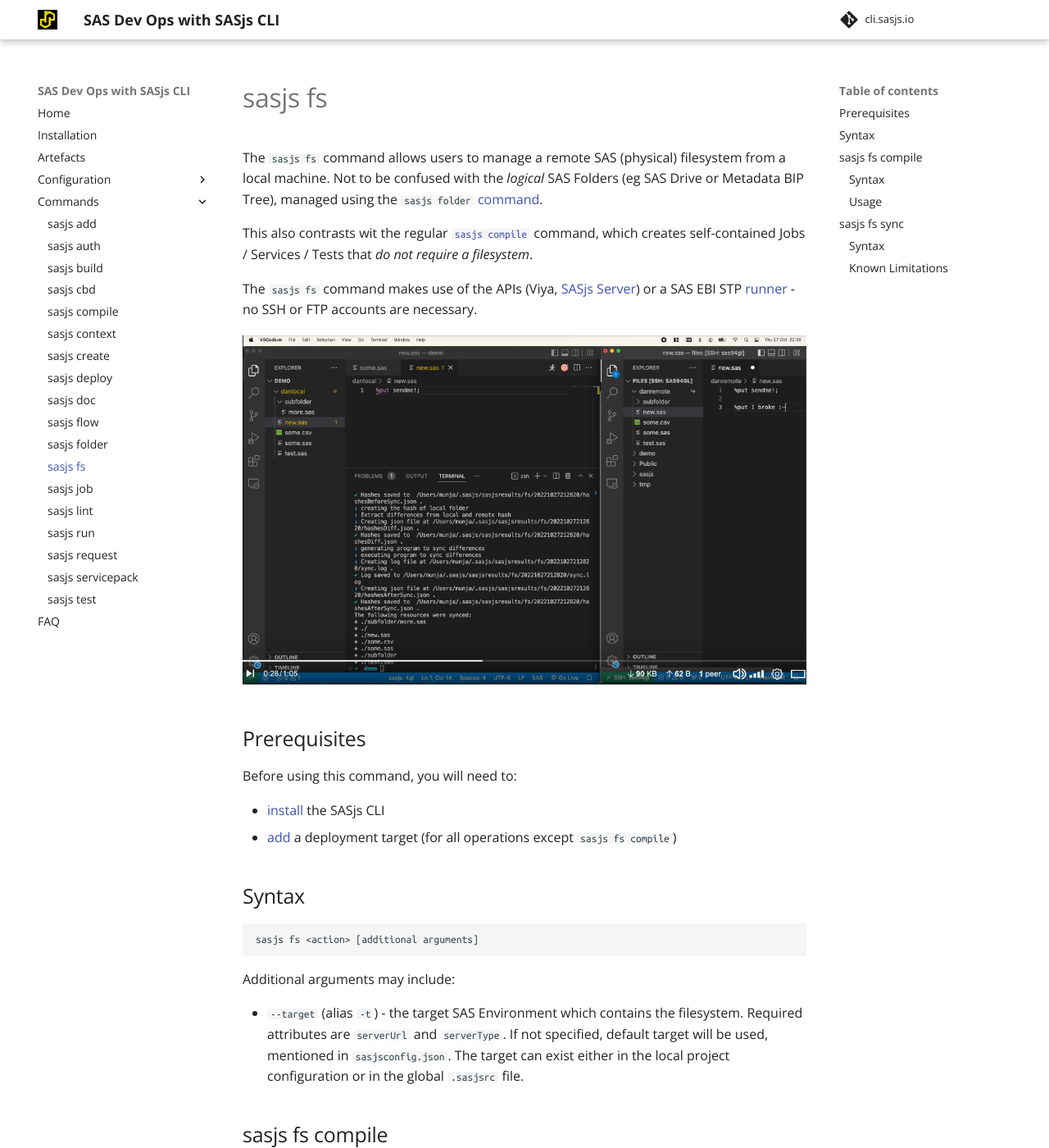
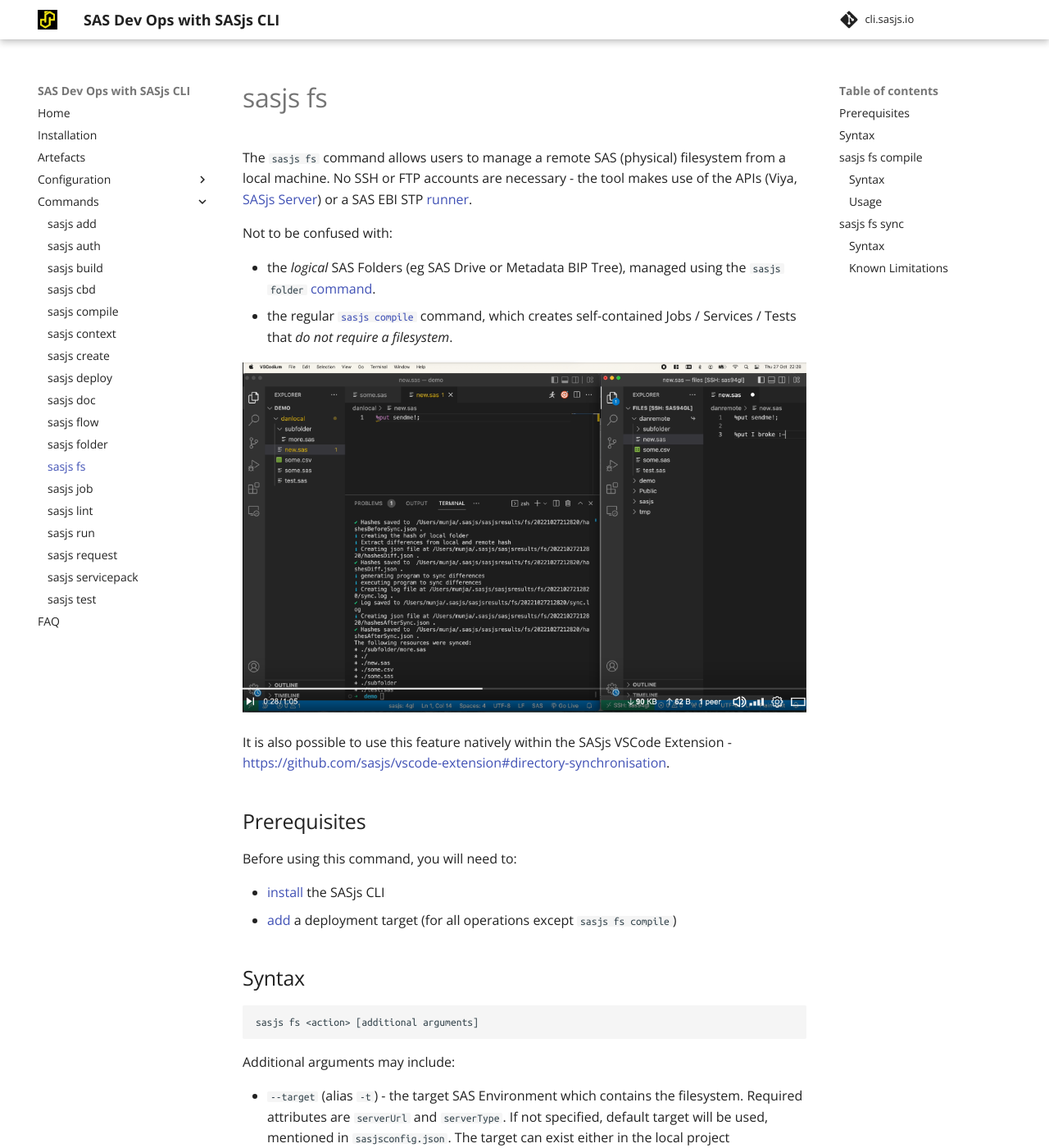
Before and after one commit to sasjs/cli.sasjs.io, an MkDocs documentation site: the page built from docs/fs.md, in a window 1280 px wide and 1400 px high. Shown: the whole window at 82% size. Built offline with MkDocs 1.6.1 and Material for MkDocs 9.7.7, drawn with Linux system fonts in a browser that asks for light colours; comment, search, counter and statistics services are not loaded.

Commit message:
Update fs.md

```diff
--- a/docs/fs.md
+++ b/docs/fs.md
@@ -7,13 +7,16 @@
 
 # sasjs fs
 
-The `sasjs fs` command allows users to manage a remote SAS (physical) filesystem from a local machine.  Not to be confused with the _logical_ SAS Folders (eg SAS Drive or Metadata BIP Tree), managed using the `sasjs folder` [command](/folder).
+The `sasjs fs` command allows users to manage a remote SAS (physical) filesystem from a local machine.  No SSH or FTP accounts are necessary - the tool makes use of the APIs (Viya, [SASjs Server](https://server.sasjs.io)) or a SAS EBI STP [runner](/runner).
 
-This also contrasts wit the regular [`sasjs compile`](/compile) command, which creates self-contained Jobs / Services / Tests that _do not require a filesystem_.
+Not to be confused with:
 
-The `sasjs fs` command makes use of the APIs (Viya, [SASjs Server](https://server.sasjs.io)) or a SAS EBI STP [runner](/runner) - no SSH or FTP accounts are necessary.
+* the _logical_ SAS Folders (eg SAS Drive or Metadata BIP Tree), managed using the `sasjs folder` [command](/folder).
+* the regular [`sasjs compile`](/compile) command, which creates self-contained Jobs / Services / Tests that _do not require a filesystem_.
 
 ![](https://cli.sasjs.io/img/sasjsfs.png)
+
+It is also possible to use this feature natively within the SASjs VSCode Extension - [https://github.com/sasjs/vscode-extension#directory-synchronisation](https://github.com/sasjs/vscode-extension#directory-synchronisation).
 
 ## Prerequisites
 
```
